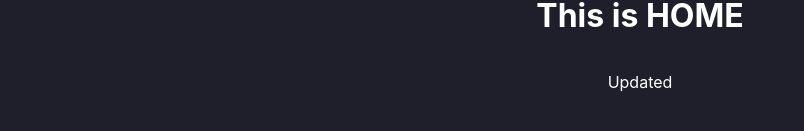
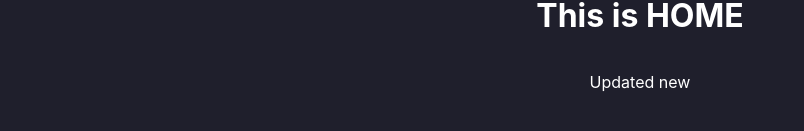
Before and after one commit to Thoonx/rep, a Next.js app: page / in a window 1280 px wide. Shown: the part 379-510 px from the top of the page, without its empty margins (0-804 px from the left). Built offline with nearby package versions, Linux system fonts and the light colour scheme.

Commit message:
update to new

```diff
--- a/pages/index.js
+++ b/pages/index.js
@@ -10,7 +10,7 @@ export default function Home() {
       </Head>
 
       <h1>This is HOME</h1>
-      <p>Updated</p>
+      <p>Updated new</p>
 
 
     </div>
```
